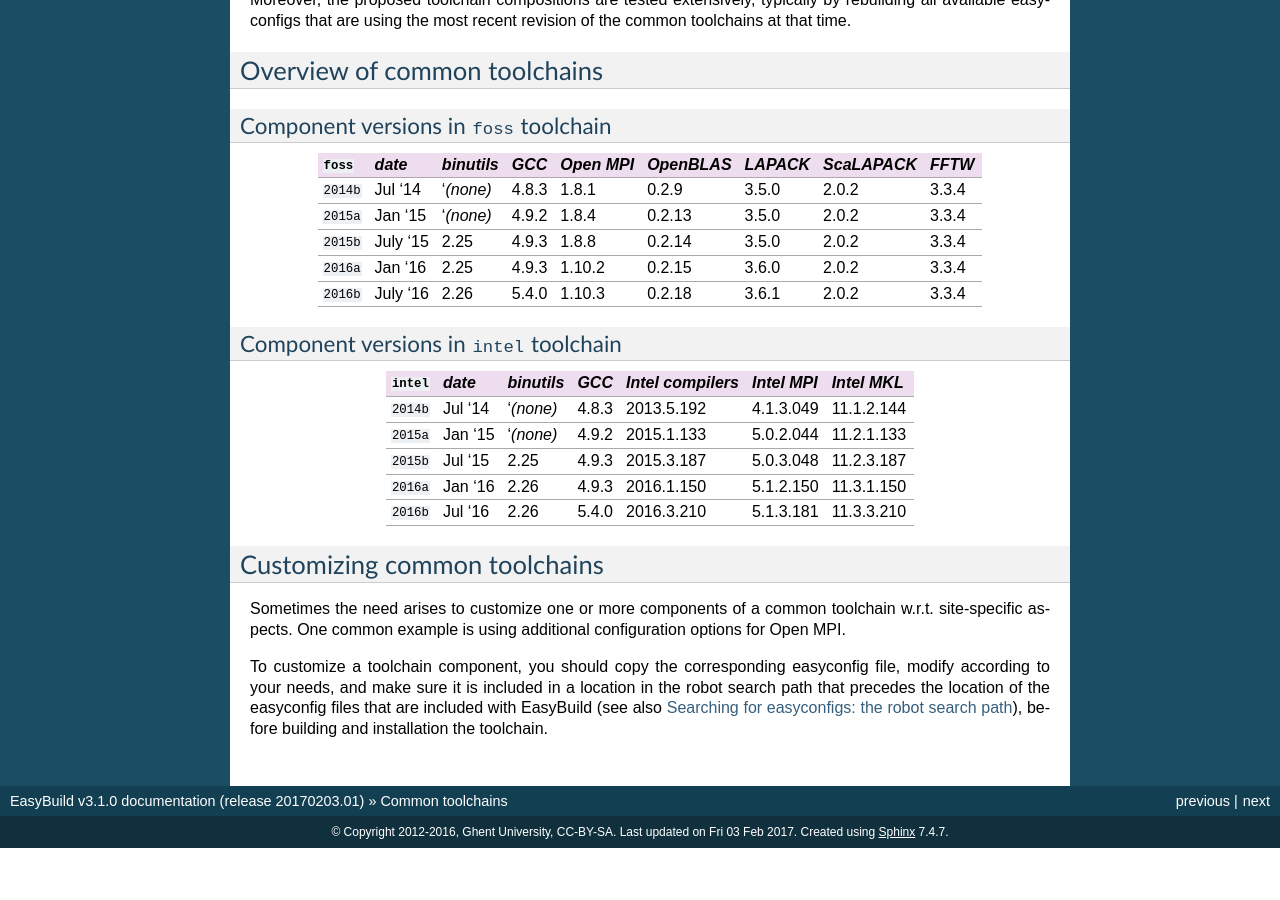
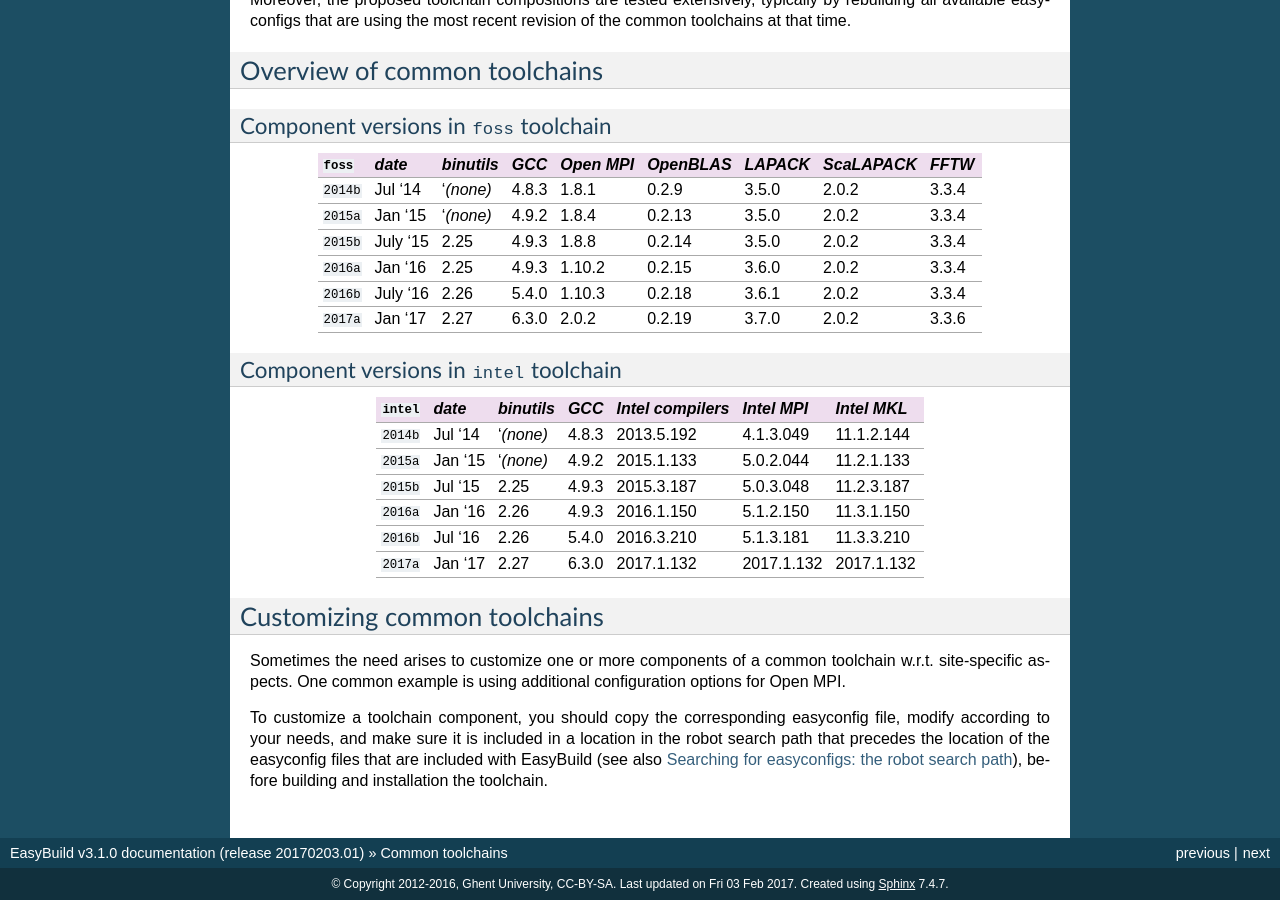
Before and after one commit to easybuilders/easybuild, a Sphinx documentation site: the page built from docs/Common-toolchains.rst, in a window 1280 px wide and 900 px high, scrolled down 2288 px. Built offline with Sphinx 7.4.7, drawn with Linux system fonts in a browser that asks for light colours; pages that are not in the unit, such as notebooks, are missing from menus; before the commit the page ends 3136 px from its top, so only the background shows below that.

Commit message:
incl. foss/2017a and intel/2017a in common toolchains docs

```diff
--- a/docs/Common-toolchains.rst
+++ b/docs/Common-toolchains.rst
@@ -162,6 +162,8 @@ Component versions in ``foss`` toolchain
 +----------------+-------------+------------+-----------+------------+------------+------------+--------------+------------+
 | ``2016b``      | July '16    | 2.26       | 5.4.0     | 1.10.3     | 0.2.18     | 3.6.1      | 2.0.2        | 3.3.4      |
 +----------------+-------------+------------+-----------+------------+------------+------------+--------------+------------+
+| ``2017a``      | Jan '17     | 2.27       | 6.3.0     | 2.0.2      | 0.2.19     | 3.7.0      | 2.0.2        | 3.3.6      |
++----------------+-------------+------------+-----------+------------+------------+------------+--------------+------------+
 
 .. _common_toolchains_overview_intel:
 
@@ -182,6 +184,8 @@ Component versions in ``intel`` toolchain
 +----------------+-------------+-------------+-----------+--------------------+-------------+--------------+
 | ``2016b``      | Jul '16     | 2.26        | 5.4.0     | 2016.3.210         | 5.1.3.181   | 11.3.3.210   |
 +----------------+-------------+-------------+-----------+--------------------+-------------+--------------+
+| ``2017a``      | Jan '17     | 2.27        | 6.3.0     | 2017.1.132         | 2017.1.132  | 2017.1.132   |
++----------------+-------------+-------------+-----------+--------------------+-------------+--------------+
 
 
 .. _common_toolchains_customizing:
```
